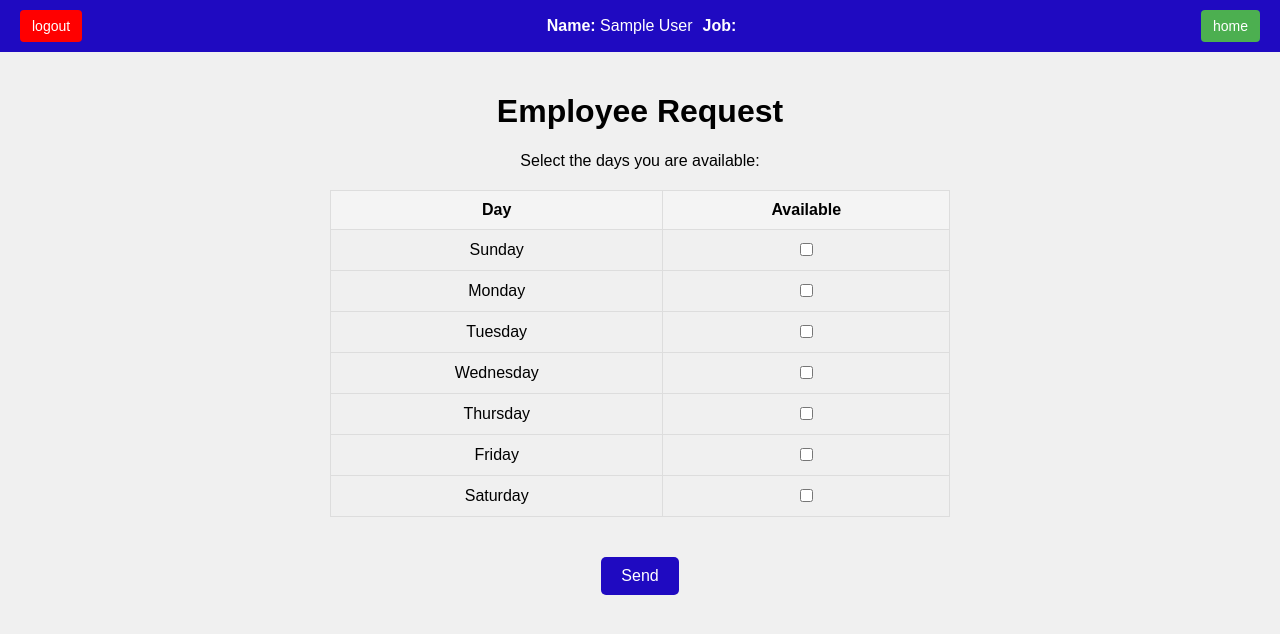
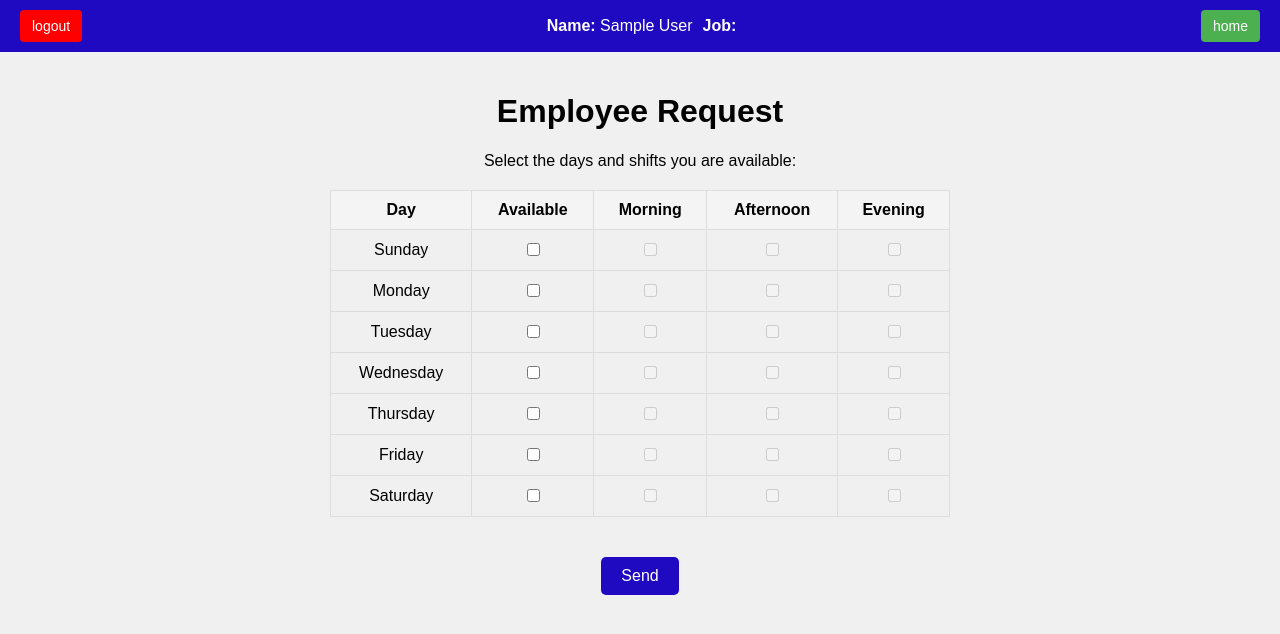
Before and after one commit to AlonCohen-work/Final-Year-Project, a React (Create React App) app in the folder Client/: page /EmployeeRequest in a window 1280 px wide. Shown: the top 634 px of the page. Built offline with nearby package versions, Linux system fonts and the light colour scheme; sample sign-in values are in the browser's storage.

Commit message:
fix so git ignore file that is probem with pull and push and sindi and my code togeter

```diff
--- a/Client/src/App.js
+++ b/Client/src/App.js
@@ -6,8 +6,8 @@ import HomePage from "./components/HomePage";
 import Login from "./components/Login";
 
 import WeekleyScu from "./pages/WeekleyScu";  // Corrected import path
-import Payroll from "./pages/Payroll";        // Corrected import path
-import Shiftswap from "./pages/Shiftswap";    // Corrected import path
+//import Payroll from "./pages/Payroll";        // Corrected import path
+//import Shiftswap from "./pages/Shiftswap";    // Corrected import path
 import ManageHours from "./pages/ManageHours";
 import EmployeeRequest from "./pages/EmployeeRequest";
 function App() {
@@ -20,8 +20,8 @@ function App() {
         <Route path="/" element={<Navigate to="/login" replace />} />
         <Route path="/home" element={<HomePage />} />
         <Route path="/weekleyScu" element={<WeekleyScu />} />
-        <Route path="/payroll" element={<Payroll />} />
-        <Route path="/shiftswap" element={<Shiftswap />} />
+        {/* <Route path="/payroll" element={<Payroll />} />
+        <Route path="/shiftswap" element={<Shiftswap />} />*/}
         <Route path="/manage-hours" element={<ManageHours />} />
         <Route path="/EmployeeRequest" element={<EmployeeRequest />} />
 
--- a/Client/src/pages/EmployeeRequest.js
+++ b/Client/src/pages/EmployeeRequest.js
@@ -3,29 +3,52 @@ import { useNavigate } from "react-router-dom";
 import "../styles/EmployeeRequest.css";
 
 const EmployeeRequest = () => {
-  const [userId, setUserId] = useState(null); // משתנה מצב לשמירת ה-ID של המשתמש
+  const [userId, setUserId] = useState(null);
   const [selectedDays, setSelectedDays] = useState([]);
   const navigate = useNavigate();
 
-  // קריאת נתוני המשתמש מ-localStorage בטעינת הקומפוננטה
   useEffect(() => {
     const userData = JSON.parse(localStorage.getItem("user"));
     if (userData && userData.id) {
-      setUserId(userData.id); // שמירת ה-ID במצב
+      setUserId(userData.id);
     } else {
       console.error("User data not found in localStorage.");
-      navigate("/login"); // אם לא נמצא משתמש, להפנות לעמוד ההתחברות
+      navigate("/login");
     }
   }, [navigate]);
 
   const daysOfWeek = ["Sunday", "Monday", "Tuesday", "Wednesday", "Thursday", "Friday", "Saturday"];
+  const shiftTypes = ["Morning", "Afternoon", "Evening"];
 
-  const handleCheckboxChange = (day) => {
-    setSelectedDays((prevSelectedDays) =>
-      prevSelectedDays.includes(day)
-        ? prevSelectedDays.filter((d) => d !== day) // Remove the day
-        : [...prevSelectedDays, day] // Add the day
-    );
+  const handleDayCheckboxChange = (day) => {
+    setSelectedDays((prevSelectedDays) => {
+      const updatedDays = [...prevSelectedDays];
+      const dayIndex = updatedDays.findIndex((d) => d.day === day);
+
+      if (dayIndex !== -1) {
+        updatedDays.splice(dayIndex, 1); // Remove day if exists
+      } else {
+        updatedDays.push({ day, shifts: [] }); // Add day with no shifts
+      }
+      return updatedDays;
+    });
+  };
+
+  const handleShiftCheckboxChange = (day, shift) => {
+    setSelectedDays((prevSelectedDays) => {
+      const updatedDays = [...prevSelectedDays];
+      const dayIndex = updatedDays.findIndex((d) => d.day === day);
+
+      if (dayIndex !== -1) {
+        const shifts = updatedDays[dayIndex].shifts;
+        if (shifts.includes(shift)) {
+          updatedDays[dayIndex].shifts = shifts.filter((s) => s !== shift); // Remove shift
+        } else {
+          updatedDays[dayIndex].shifts.push(shift); // Add shift
+        }
+      }
+      return updatedDays;
+    });
   };
 
   const handleSend = async () => {
@@ -33,6 +56,12 @@ const EmployeeRequest = () => {
       console.error("User ID is not defined.");
       return;
     }
+
+    // Add default shifts for days without specific shifts
+    const requestData = selectedDays.map((d) => ({
+      day: d.day,
+      shifts: d.shifts.length > 0 ? d.shifts : shiftTypes, // Add default shifts if none selected
+    }));
 
     try {
       const response = await fetch("/EmployeeRequest", {
@@ -42,13 +71,13 @@ const EmployeeRequest = () => {
         },
         body: JSON.stringify({
           userId,
-          selectedDays,
+          selectedDays: requestData,
         }),
       });
 
       if (response.ok) {
         console.log("Data sent successfully.");
-        navigate("/home"); // מעבר לעמוד הבית
+        navigate("/home");
       } else {
         const errorMessage = await response.text();
         console.error("Server response:", errorMessage);
@@ -61,32 +90,52 @@ const EmployeeRequest = () => {
   return (
     <div className="employee-request">
       <h1>Employee Request</h1>
-      <p>Select the days you are available:</p>
+      <p>Select the days and shifts you are available:</p>
       <table className="availability-table">
         <thead>
           <tr>
             <th>Day</th>
             <th>Available</th>
+            {shiftTypes.map((shift) => (
+              <th key={shift}>{shift}</th>
+            ))}
           </tr>
         </thead>
         <tbody>
           {daysOfWeek.map((day) => (
-            <tr key={day} className={selectedDays.includes(day) ? "selected-row" : ""}>
+            <tr
+              key={day}
+              className={selectedDays.some((d) => d.day === day) ? "selected-row" : ""}
+            >
               <td>{day}</td>
               <td>
                 <input
                   type="checkbox"
-                  id={`checkbox-${day}`}
-                  name={`available-${day}`}
-                  onChange={() => handleCheckboxChange(day)}
-                  checked={selectedDays.includes(day)}
+                  onChange={() => handleDayCheckboxChange(day)}
+                  checked={selectedDays.some((d) => d.day === day)}
                 />
               </td>
+              {shiftTypes.map((shift) => (
+                <td key={shift}>
+                  <input
+                    type="checkbox"
+                    onChange={() => handleShiftCheckboxChange(day, shift)}
+                    checked={
+                      selectedDays.find((d) => d.day === day)?.shifts.includes(shift) || false
+                    }
+                    disabled={!selectedDays.some((d) => d.day === day)}
+                  />
+                </td>
+              ))}
             </tr>
           ))}
         </tbody>
       </table>
-      <button className="send-button" onClick={handleSend}>
+      <button
+        className="send-button"
+        onClick={handleSend}
+        disabled={selectedDays.length === 0}
+      >
         Send
       </button>
     </div>
```
Also changed, not shown: 2 other files (tests, documents, lock files or other folders).
